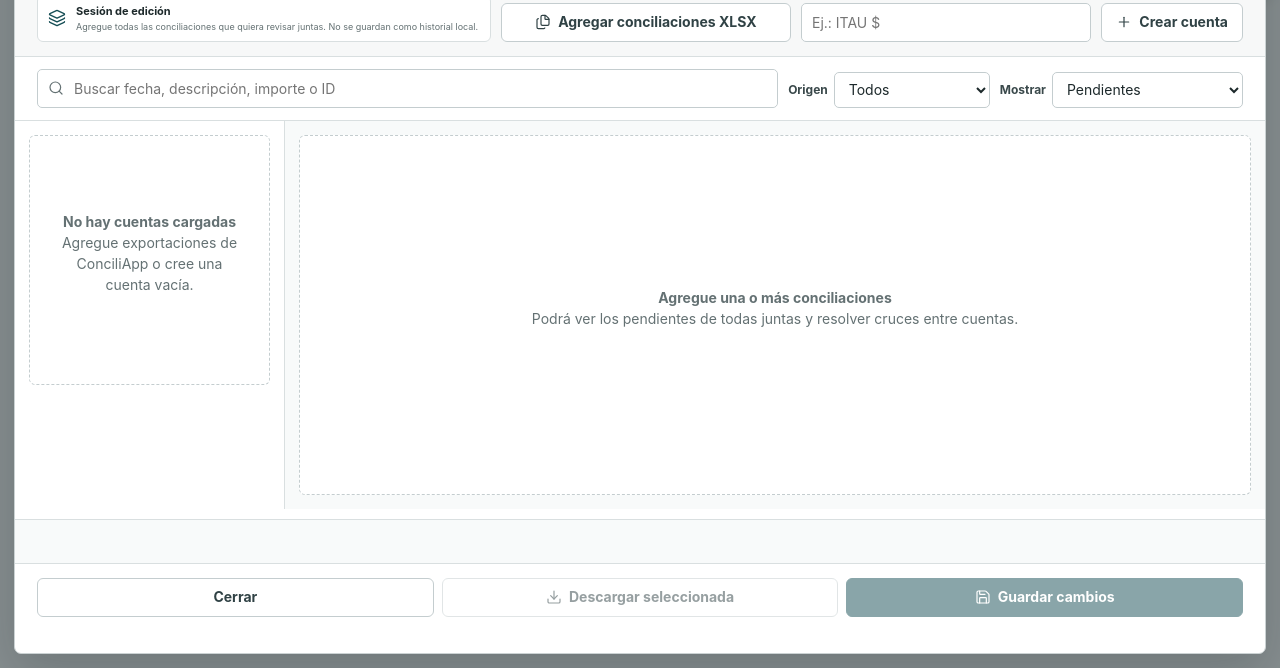
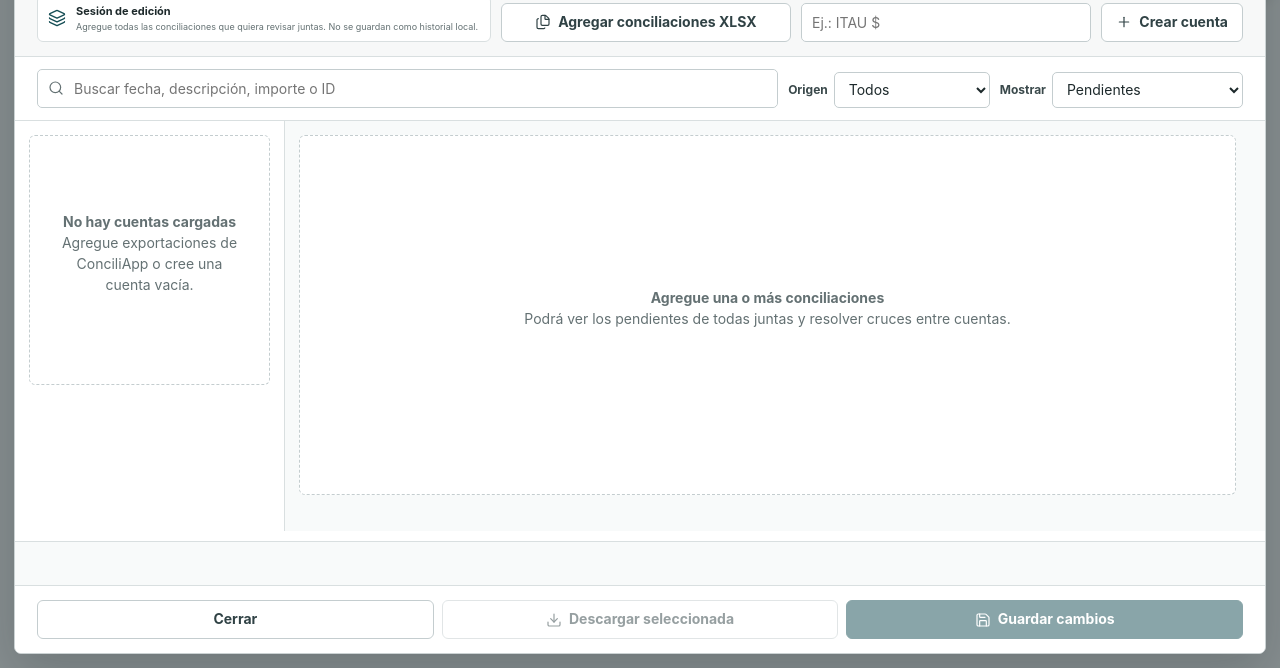
Before and after one commit to andresgonzalezarbildi/Conciliapp, a website: page index.html in a window 1280 px wide. Both pictures are taken after a click on the button "Editor de movimientos". Shown: the part 132-800 px from the top of the page. Drawn offline with nearby package versions, Linux system fonts and the light colour scheme; some icons are missing.

Commit message:
Add files via upload

```diff
--- a/package.json
+++ b/package.json
@@ -1,7 +1,7 @@
 {
   "name": "conciliapp",
   "private": true,
-  "version": "2026.8.4-4",
+  "version": "2026.8.4-5",
   "scripts": {
     "test": "node tests/reconciliation-engine.test.js"
   }
--- a/styles.css
+++ b/styles.css
@@ -703,8 +703,25 @@ p { color: var(--muted); }
 }
 
 /* Editor independiente de movimientos y cuentas */
-.movement-editor-dialog { width: 100vw; max-width: none; height: 100vh; max-height: none; padding: 14px; }
-.movement-editor-card { width: min(1460px, calc(100vw - 28px)); height: min(930px, calc(100vh - 28px)); max-height: calc(100vh - 28px); overflow: hidden; }
+.movement-editor-dialog {
+  width: 100vw;
+  max-width: none;
+  height: 100vh;
+  max-height: none;
+  margin: 0;
+  padding: 14px;
+  overflow: hidden;
+}
+.movement-editor-card {
+  display: flex;
+  flex-direction: column;
+  width: min(1460px, calc(100vw - 28px));
+  height: min(930px, calc(100vh - 28px));
+  min-height: 0;
+  max-height: calc(100vh - 28px);
+  margin: auto;
+  overflow: hidden;
+}
 .movement-editor-header { flex: 0 0 auto; }
 .movement-editor-loader {
   display: grid;
@@ -752,7 +769,16 @@ p { color: var(--muted); }
 .movement-editor-account span { align-self: start; color: var(--muted); font-size: 10px; }
 .movement-editor-account small { grid-column: 1 / -1; color: var(--muted); font-size: 9px; }
 .movement-editor-empty-accounts { display: grid; min-height: 250px; place-items: center; padding: 24px; color: var(--muted); text-align: center; border: 1px dashed var(--line-strong); border-radius: 6px; }
-.movement-editor-content { min-width: 0; min-height: 0; padding: 14px; overflow: auto; }
+.movement-editor-content {
+  min-width: 0;
+  min-height: 0;
+  padding: 14px;
+  overflow-x: auto;
+  overflow-y: scroll;
+  overscroll-behavior: contain;
+  scrollbar-gutter: stable;
+  -webkit-overflow-scrolling: touch;
+}
 .movement-editor-placeholder { display: grid; min-height: 360px; place-items: center; padding: 40px; color: var(--muted); text-align: center; border: 1px dashed var(--line-strong); border-radius: 6px; background: #fff; }
 .movement-editor-account-heading { display: flex; align-items: end; justify-content: space-between; gap: 12px; margin-bottom: 10px; }
 .movement-editor-account-heading > div { min-width: 0; }
@@ -833,7 +859,7 @@ p { color: var(--muted); }
 
 @media (max-width: 820px) {
   .movement-editor-dialog { padding: 0; }
-  .movement-editor-card { width: 100vw; height: 100vh; max-height: 100vh; border-radius: 0; }
+  .movement-editor-card { width: 100vw; height: 100vh; max-height: 100vh; margin: 0; border-radius: 0; }
   .movement-editor-loader { grid-template-columns: 1fr 1fr; }
   .movement-editor-session-note { grid-column: 1 / -1; }
   .movement-editor-new-account { grid-column: 1; }
@@ -849,6 +875,9 @@ p { color: var(--muted); }
 }
 
 @media (max-width: 560px) {
+  .movement-editor-card { overflow-y: auto; }
+  .movement-editor-layout { flex: 0 0 auto; min-height: 55vh; overflow: visible; }
+  .movement-editor-content { overflow-x: auto; overflow-y: visible; }
   .movement-editor-loader, .movement-editor-toolbar, .movement-editor-footer, .movement-edit-grid, .movement-edit-actions { grid-template-columns: 1fr; }
   .movement-editor-session-note, .movement-editor-new-account, .movement-editor-toolbar .search-field, .movement-edit-grid .full { grid-column: 1; }
   .movement-editor-account-list { grid-template-columns: 1fr; }
```
Also changed, not shown: tests/reconciliation-engine.test.js (+3 -0 lines).
